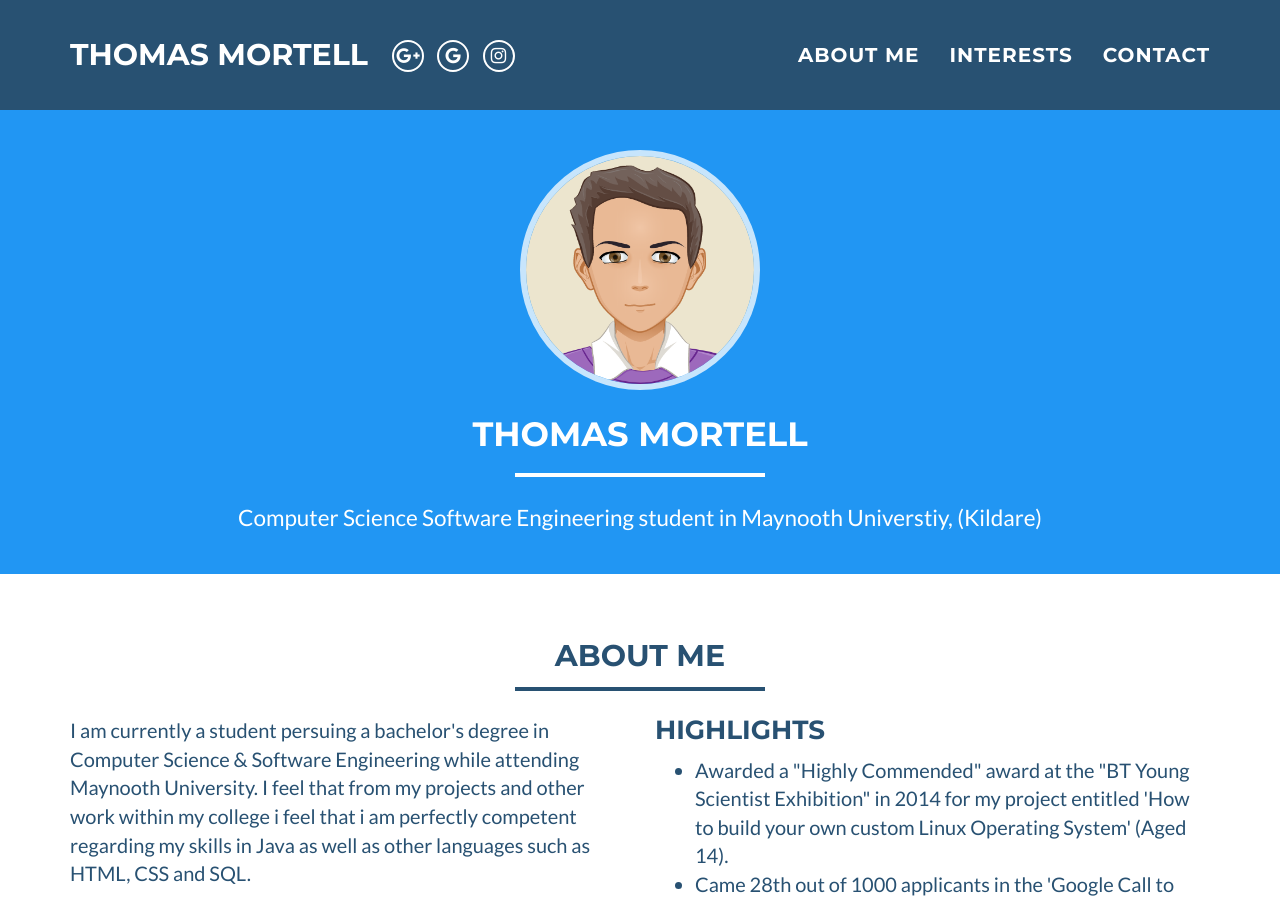
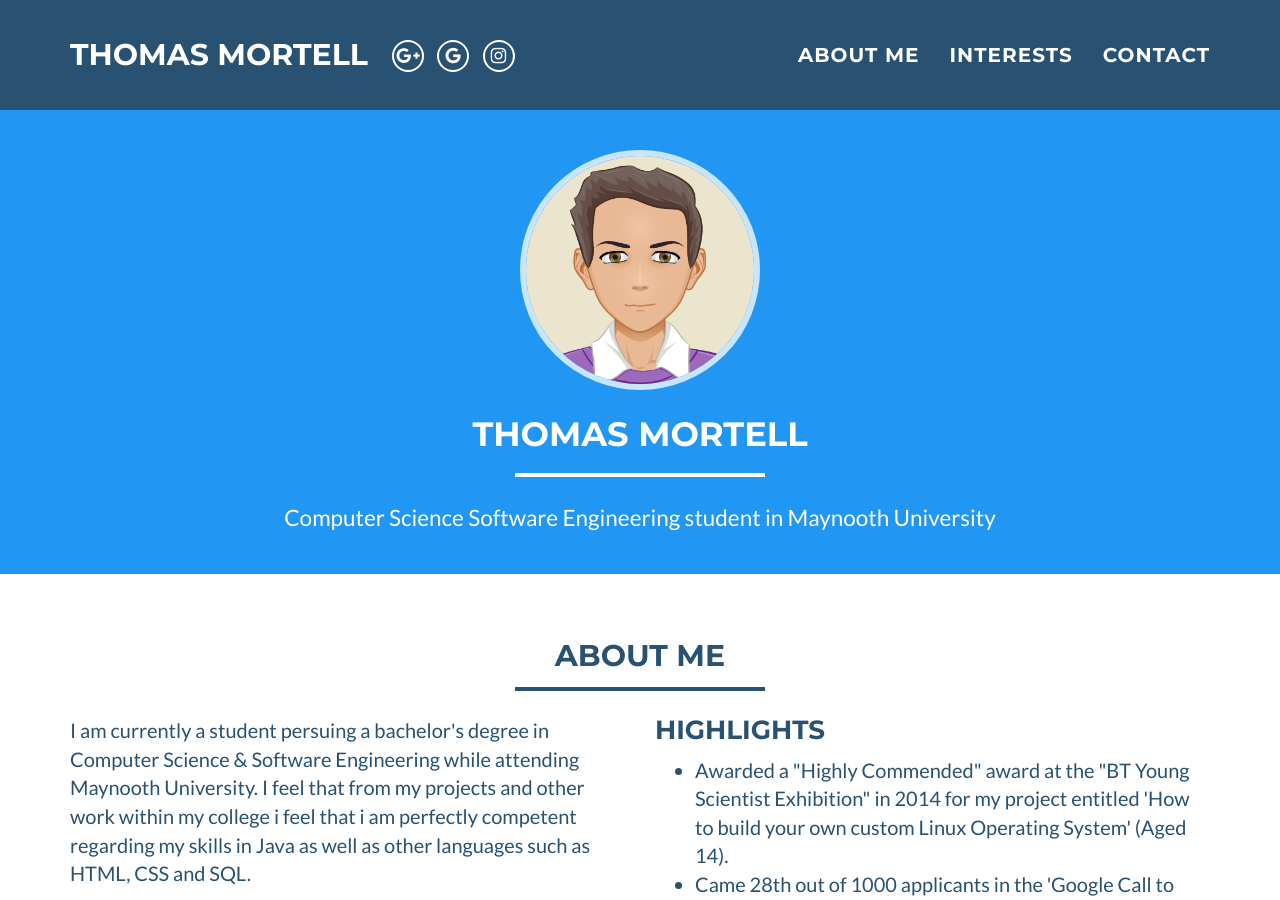
Before and after one commit to ThomasMortell/ThomasMortell.github.io, a Jekyll site: the page built from index.html, in a window 1280 px wide and 900 px high. Built offline with Jekyll 4.4.1, drawn with Linux system fonts in a browser that asks for light colours.

Commit message:
Fixed spelling errors

```diff
--- a/_config.yml
+++ b/_config.yml
@@ -2,8 +2,8 @@
 name: Thomas Mortell
 email: Thomasm12345@gmail.com
 #canonical_url: https://edwinexemplar.com
-keywords: "Software Engineer, BT Young Scientist, Machine Learning, Deep Learning, Startups, Java, Programming, Computer Science, Software Engineering, Internship, Dublin"
-skills: "Computer Science Software Engineering student in Maynooth Universtiy, (Kildare)"
+keywords: "Software Engineer, BT Young Scientist, Machine Learning, Deep Learning, Startups, Java, Programming, Computer Science, Software Engineering, Internship, Dublin, Maynooth University, Maynooth, Universtiy, Student"
+skills: "Computer Science Software Engineering student in Maynooth University"
 baseurl:
 
 # Social networks usernames (many more available: google-plus, flickr, dribbble, pinterest, instagram, tumblr, linkedin, etc.)
```
